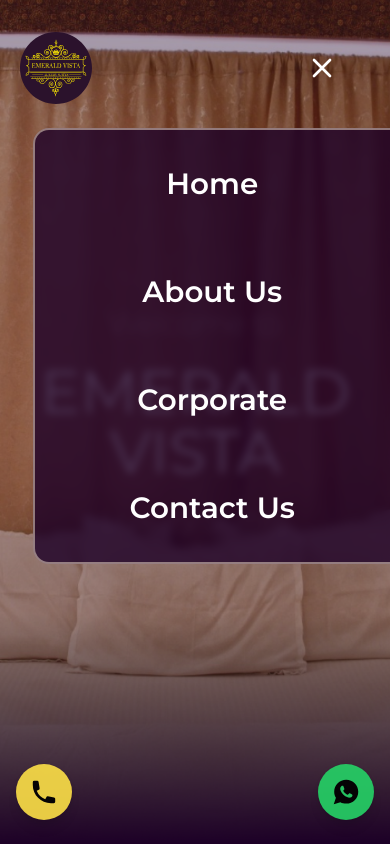
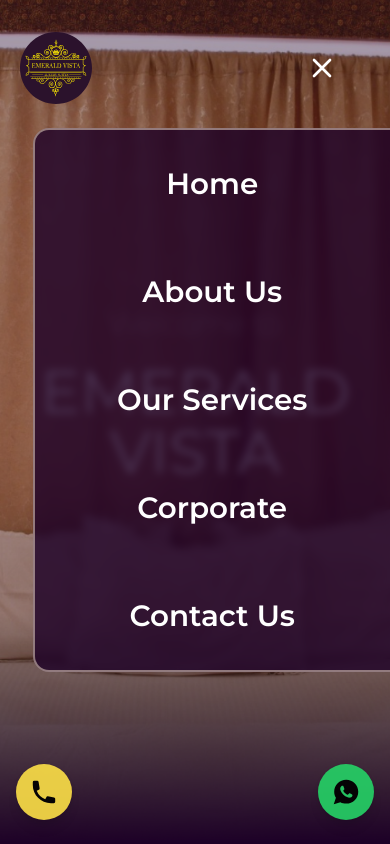
Before and after one commit to omshejul/emerald-vista, a Next.js app: page / in a window 390 px wide. Both pictures are taken after a click on the button 322 px from the left and 68 px from the top of the page. Shown: the top 844 px of the page. Built offline with nearby package versions, Linux system fonts and the light colour scheme; a web font is replaced by a local one.

Commit message:
Add link to Our Services in Nav component

```diff
--- a/app/Components/Nav.tsx
+++ b/app/Components/Nav.tsx
@@ -53,6 +53,9 @@ function Nav() {
           <Link href="/about-us" className="p-4 my-4 text-center">
             About Us
           </Link>
+          <Link href="/our-services" className="p-4 my-4 text-center">
+          Our Services
+          </Link>
           <Link href="/corporate" className="p-4 my-4 text-center">
             Corporate
           </Link>
```
